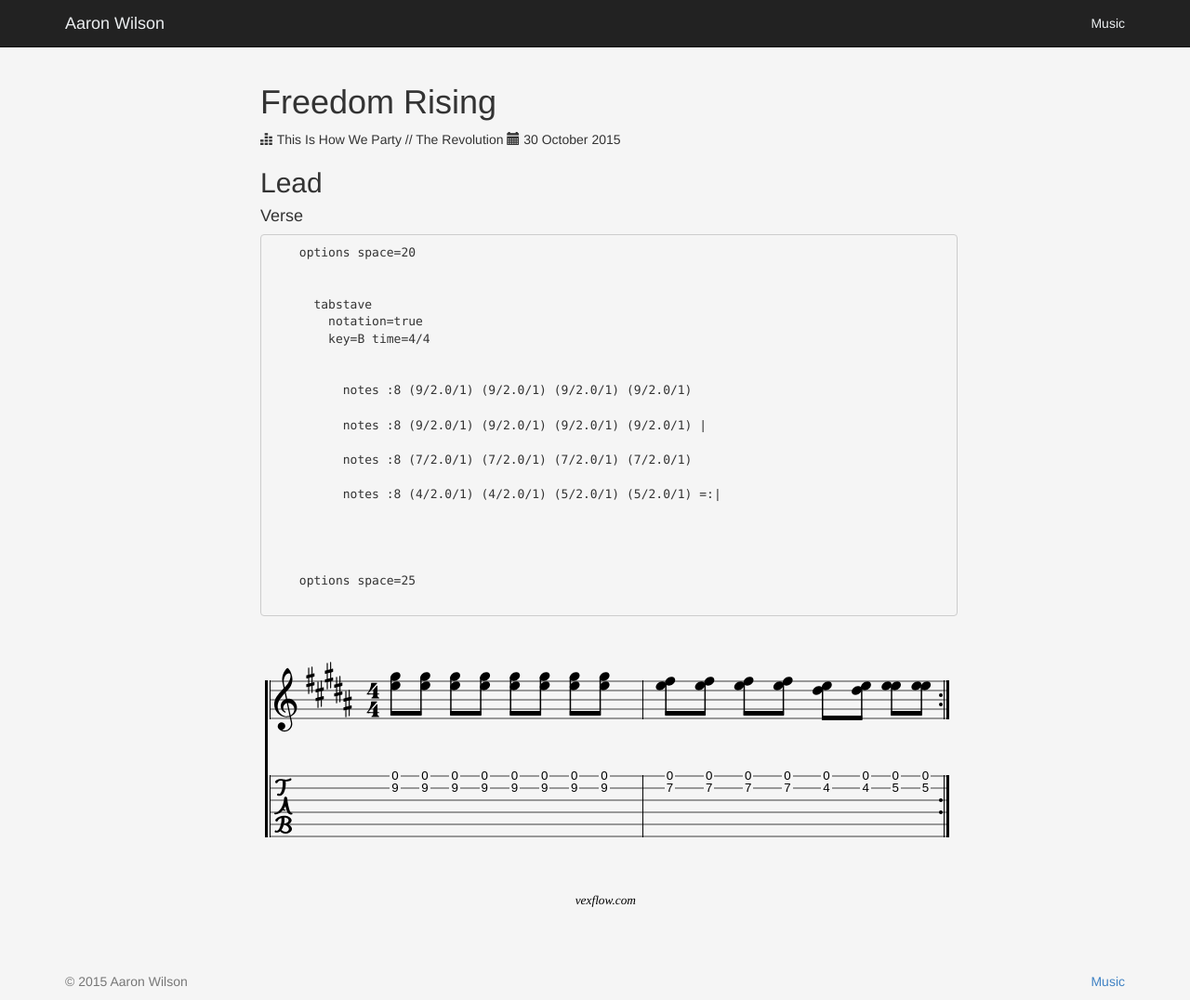
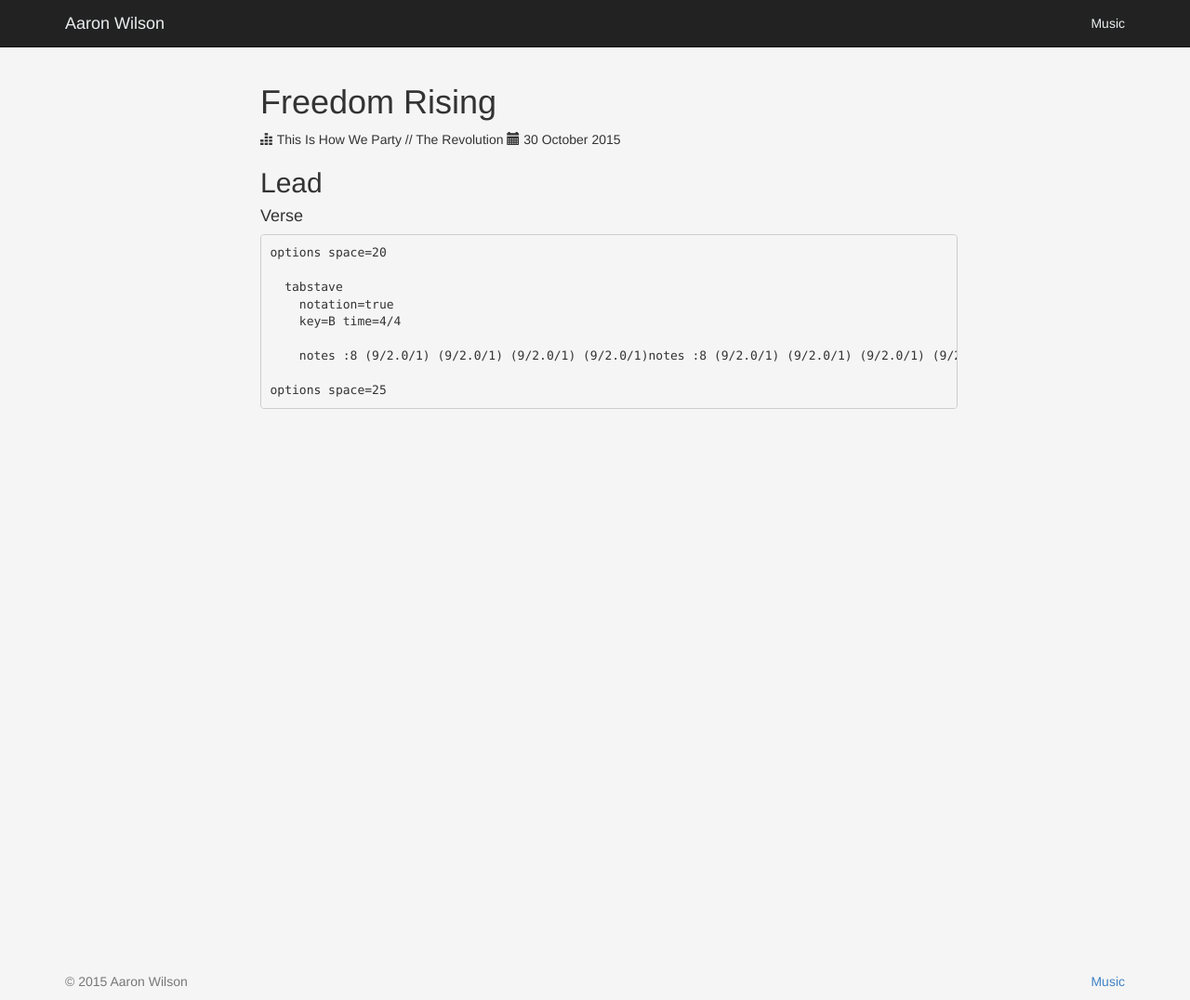
Before and after one commit to aarontwf/limebyte.github.io, a Jekyll site: the page built from _posts/2015-10-30-freedom-rising.html, in a window 1280 px wide and 1076 px high. Shown: the whole window at 93% size. Built offline with Jekyll 4.4.1, drawn with Linux system fonts in a browser that asks for light colours; nearby versions of some CDN libraries.

Commit message:
Update 2015-10-30-freedom-rising.html

```diff
--- a/_posts/2015-10-30-freedom-rising.html
+++ b/_posts/2015-10-30-freedom-rising.html
@@ -16,35 +16,25 @@
 
 <pre>
 options space=20
-
 {% for stave in section.staves %}
   tabstave
     notation=true
     key={{ song.key }} time={{ song.time-signature }}
 
-        {% for line in stave %}
-          {{ line }}
+    {% for line in stave %}{{ line }}{% endfor %}
 {% endfor %}
-
-    {% endfor %}
-
 options space=25
 </pre>
 
   <div class="vex-tabdiv" width=750 scale=1.0 editor="false" editor_width=680 editor_height=330>
 options space=20
-
 {% for stave in section.staves %}
   tabstave
     notation=true
     key={{ song.key }} time={{ song.time-signature }}
 
-        {% for line in stave %}
-          {{ line }}
+    {% for line in stave %}{{ line }}{% endfor %}
 {% endfor %}
-
-    {% endfor %}
-
 options space=25
   </div>
 {% endfor %}
```
Lines whose indentation alone changed are shown as unchanged.
